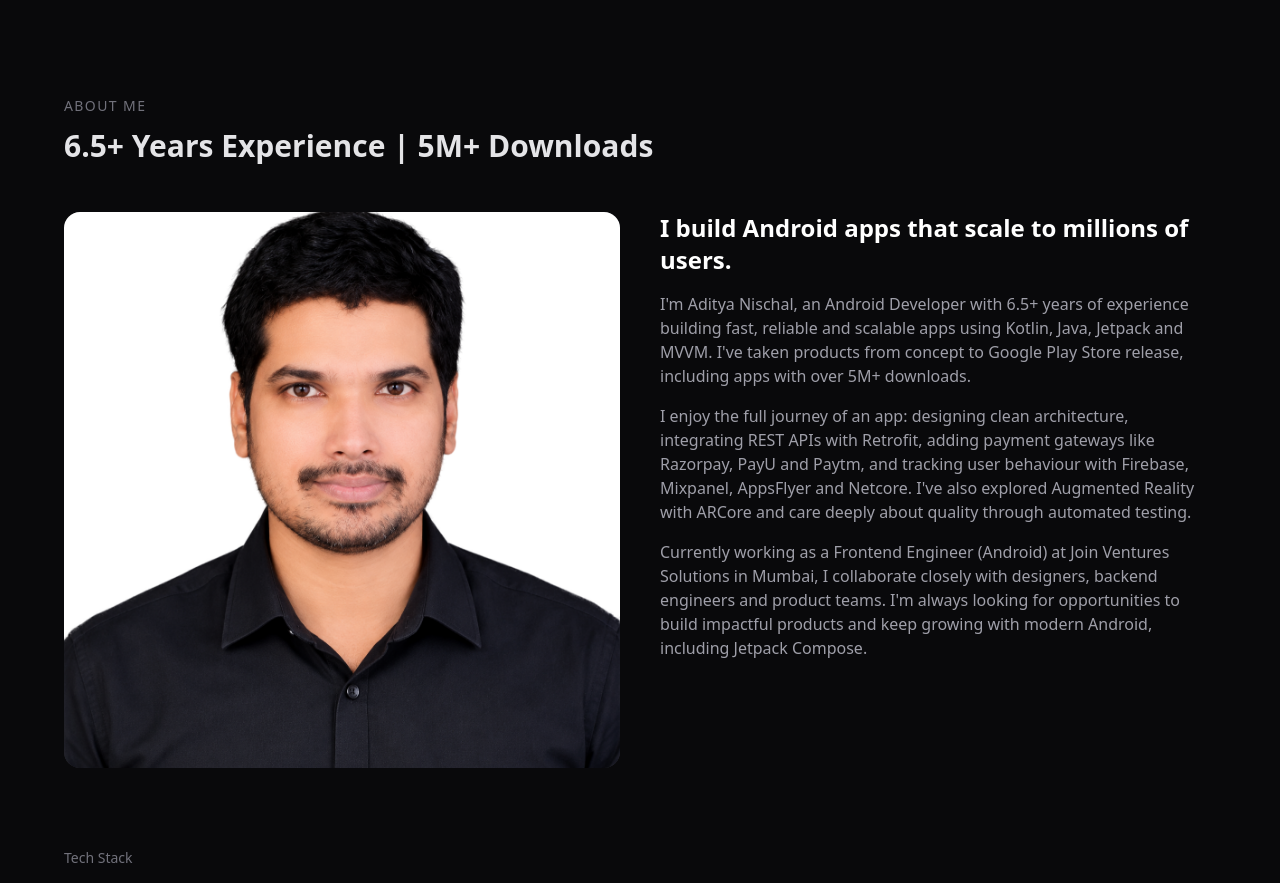
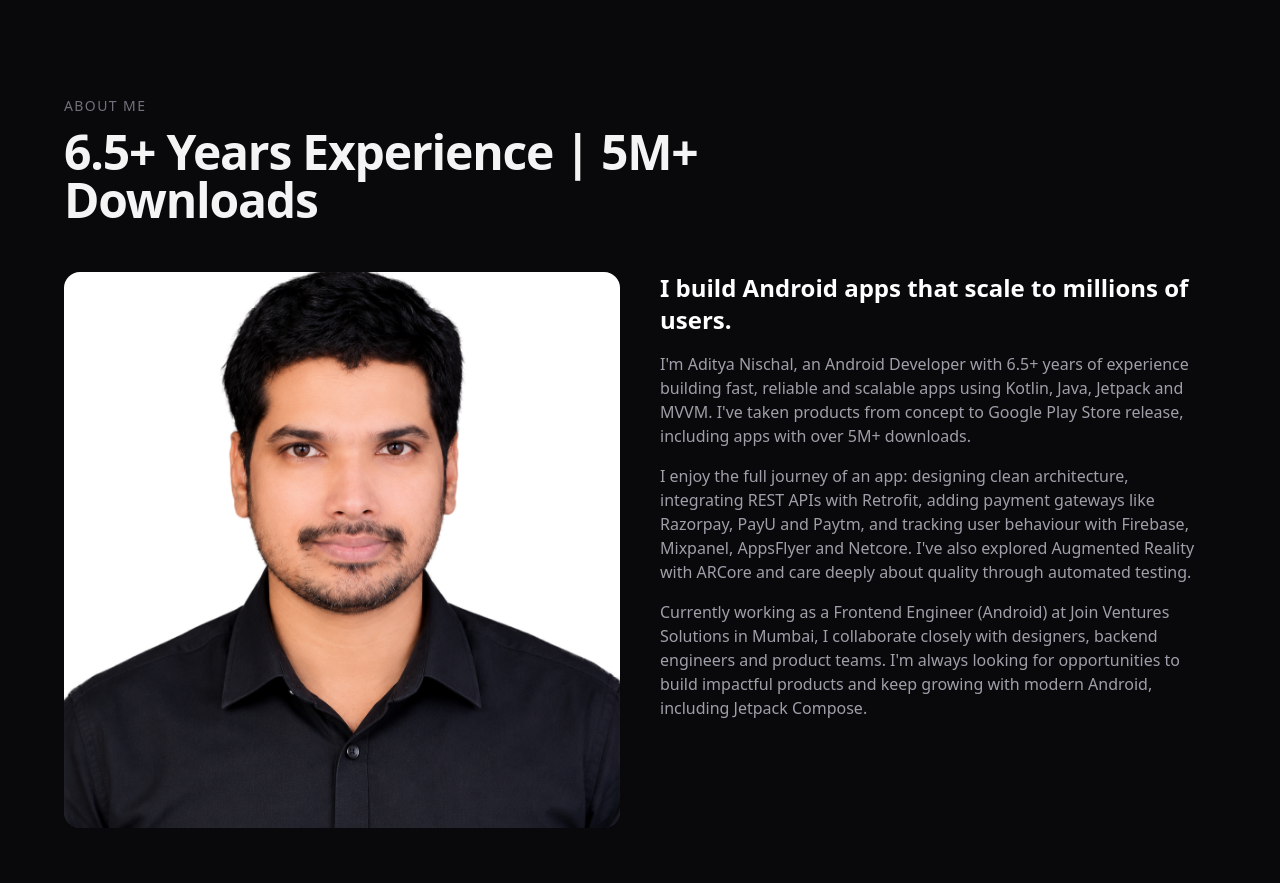
Before and after one commit to adityanischal217/aditya-portfolio, a Next.js app: page / in a window 1280 px wide. Shown: the part 800-1683 px from the top of the page. Built offline with nearby package versions, Linux system fonts and the light colour scheme.

Commit message:
ABOUT ME CHANGES

```diff
--- a/components/About.tsx
+++ b/components/About.tsx
@@ -6,9 +6,9 @@ export default function About() {
     <section id="about" className="px-6 py-24">
       <div className="mx-auto max-w-6xl">
         <p className="text-sm uppercase tracking-widest text-zinc-500">About Me</p>
-        <h2 className="mt-3 max-w-3xl text-lg font-semibold text-zinc-200 md:text-3xl">
-          6.5+ Years Experience | 5M+ Downloads
-        </h2>
+        <h2 className="mt-3 max-w-4xl text-3xl font-bold tracking-tight text-zinc-100 md:text-5xl">
+  6.5+ Years Experience | 5M+ Downloads
+</h2>
 
         <div className="mt-12 grid gap-10 md:grid-cols-2">
           <div className="aspect-square rounded-2xl bg-zinc-800">
```
